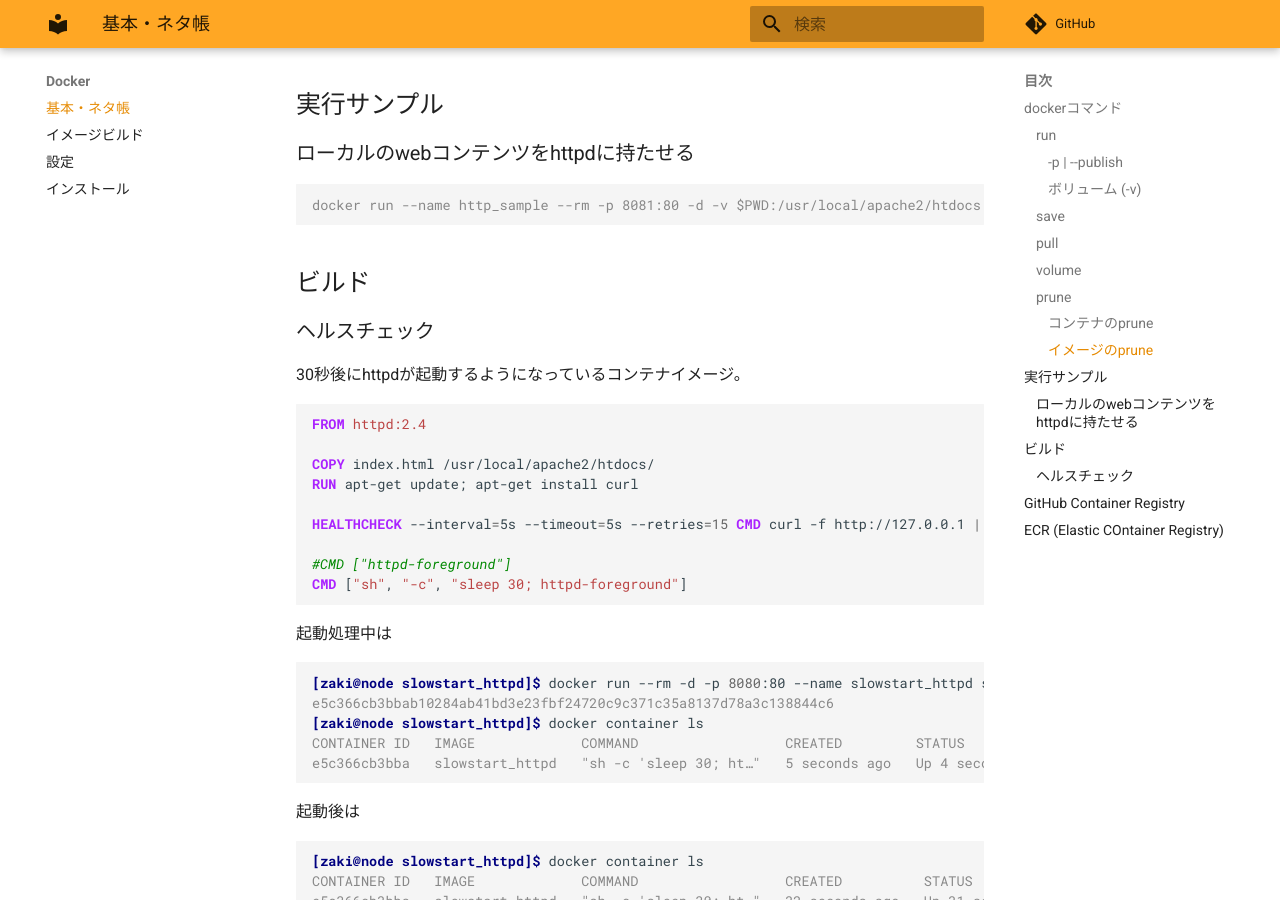
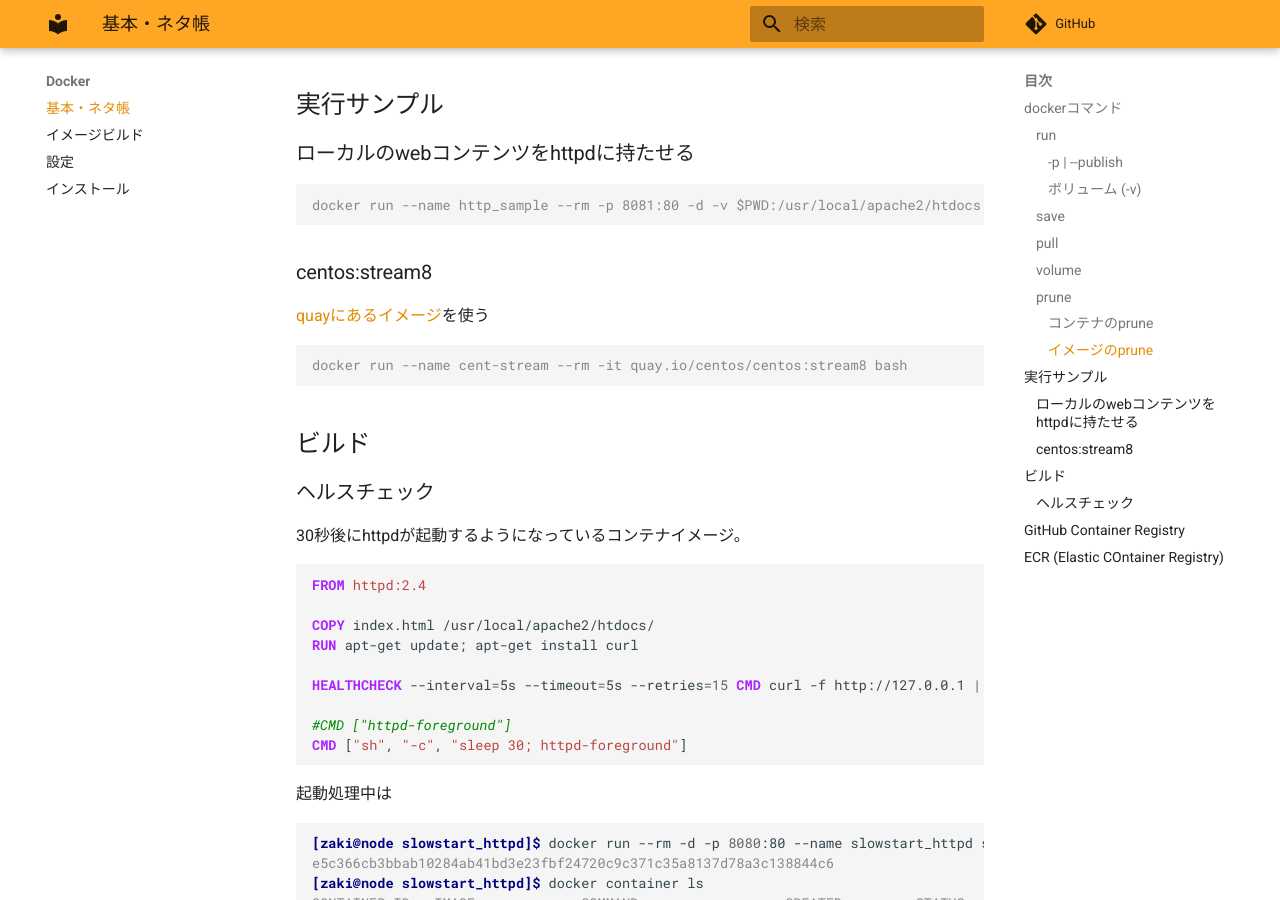
Before and after one commit to zaki-lknr/docs, an MkDocs documentation site: the page built from docs/Docker/index.md, in a window 1280 px wide and 900 px high, scrolled down 2065 px. Built offline with MkDocs 1.6.1 and Material for MkDocs 9.7.7, drawn with Linux system fonts in a browser that asks for light colours; comment, search, counter and statistics services are not loaded.

Commit message:
add: docker: centos:streamの実行サンプル

````diff
--- a/docs/Docker/index.md
+++ b/docs/Docker/index.md
@@ -103,6 +103,14 @@ $ docker image prune
 docker run --name http_sample --rm -p 8081:80 -d -v $PWD:/usr/local/apache2/htdocs httpd:latest
 ```
 
+### centos:stream8
+
+[quayにあるイメージ](https://quay.io/repository/centos/centos?tab=tags)を使う
+
+```console
+docker run --name cent-stream --rm -it quay.io/centos/centos:stream8 bash
+```
+
 ## ビルド
 
 ### ヘルスチェック
````
